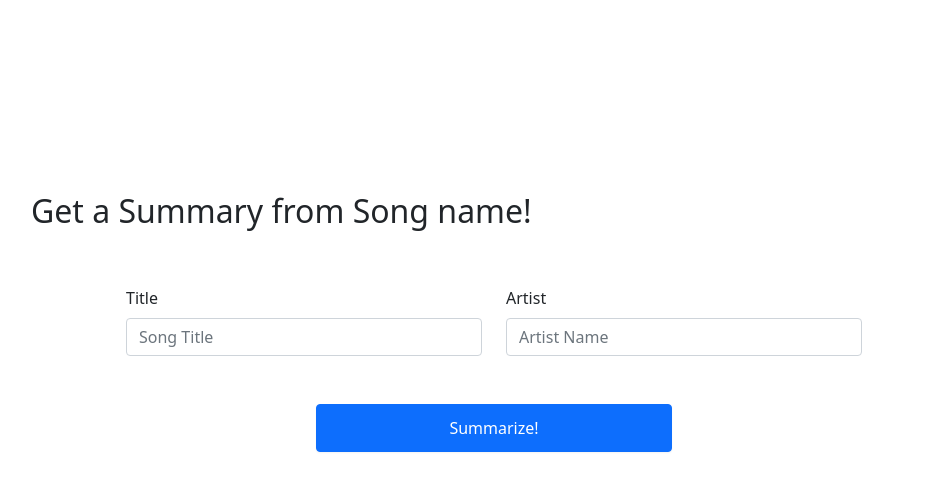
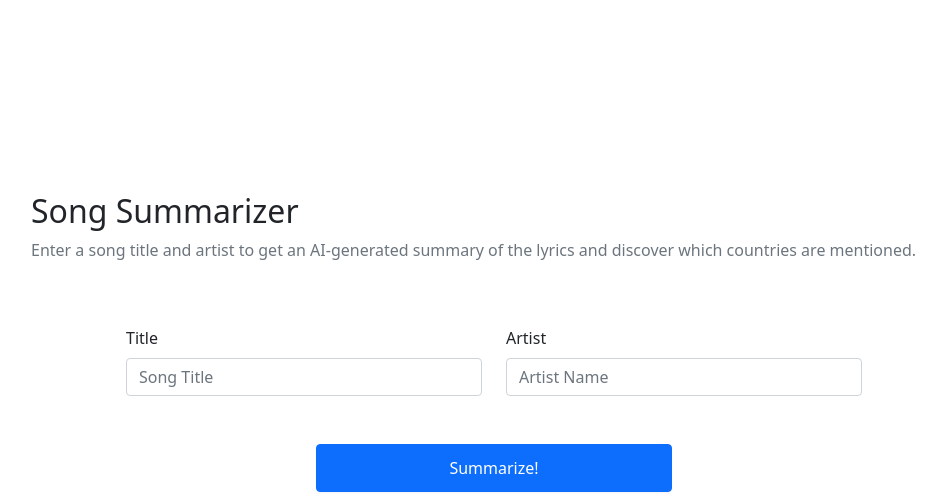
Before and after one commit to hamzehd/astra, a Django app: page /summarize/ in a window 1280 px wide. Shown: the part 64-566 px from the top of the page, without its empty margins (146-1092 px from the left). Run offline with Django 4.2, Linux system fonts and the light colour scheme.

Commit message:
Change Text in Summarize form page & Add dash separation for countries

```diff
--- a/templates/summarize.html
+++ b/templates/summarize.html
@@ -4,7 +4,8 @@
  <div class="container py-5">
     <div class="row justify-content-center my-5">
         <div class="col-10">
-            <h2>Get a Summary from Song name!</h2>
+            <h2>Song Summarizer</h2>
+            <p class="text-muted">Enter a song title and artist to get an AI-generated summary of the lyrics and discover which countries are mentioned.</p>
         </div>
     </div>
     <form class="login" method="POST" action="{{ request.path }}" autocomplete="off">
--- a/utils/summarize_helpers.py
+++ b/utils/summarize_helpers.py
@@ -14,7 +14,7 @@ def summarize_song(song: Song):
 
     # Update Song Record
     song.gen_summary = lyrics_response['summary']
-    song.countries_mentioned = ' '.join(lyrics_response['countries']) if lyrics_response['countries'] else 'N/A'
+    song.countries_mentioned = ' - '.join(lyrics_response['countries']) if lyrics_response['countries'] else 'N/A'
     song.llm_api_request_id = lyrics_response['request_id']
     song.save()
     return song
```
